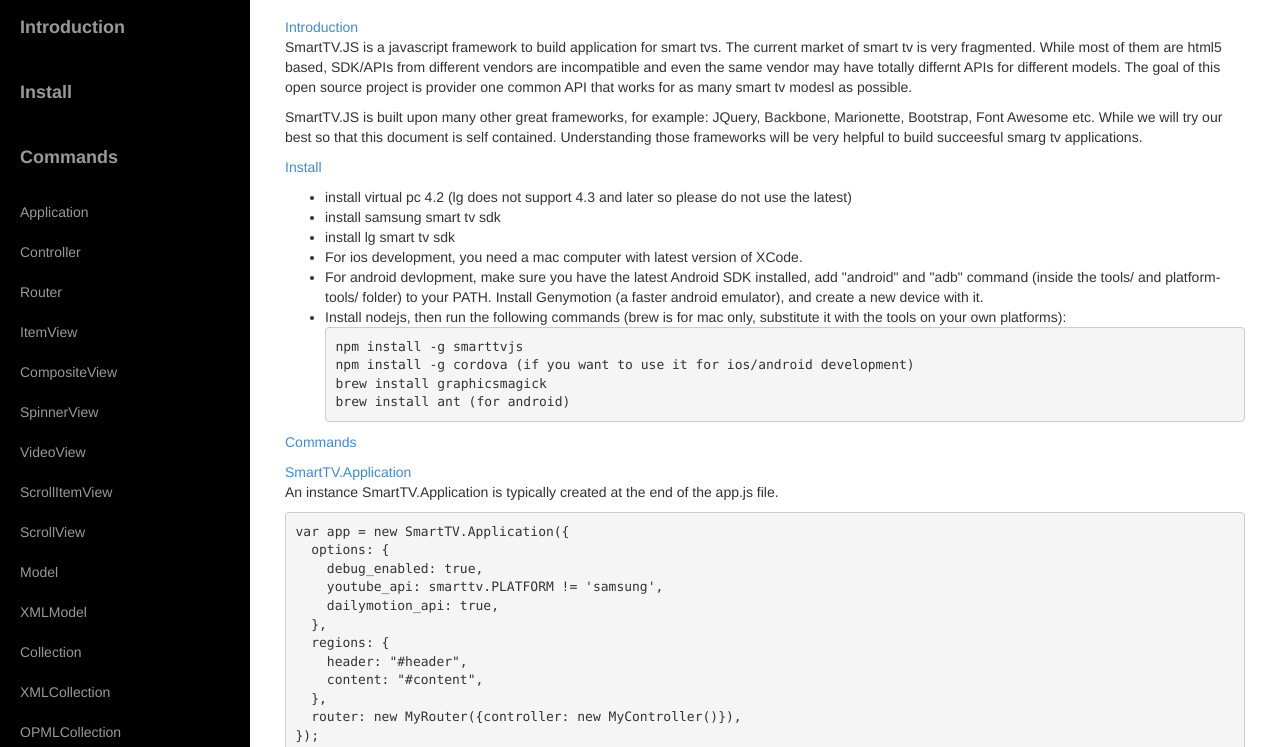
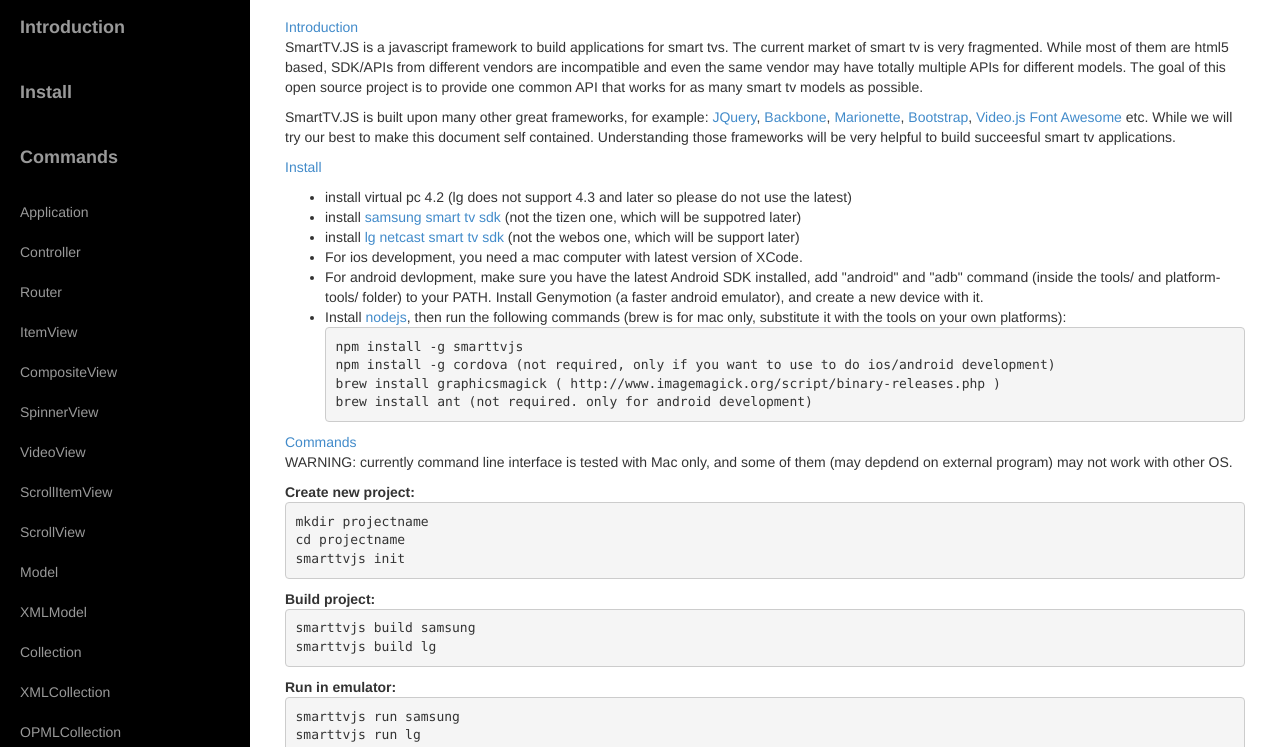
Before and after one commit to smarttvjs/smarttvjs.com, a website: page public/index.html in a window 1280 px wide. Shown: the part 53-800 px from the top of the page. Drawn offline with Linux system fonts and the light colour scheme.

Commit message:
more document

```diff
--- a/public/index.html
+++ b/public/index.html
@@ -60,37 +60,66 @@
           <div class="col-lg-12">
             <a id="Introduction">Introduction</a>
             <p>
-            SmartTV.JS is a javascript framework to build application for smart tvs. The current market of smart tv is very fragmented. While
-            most of them are html5 based, SDK/APIs from different vendors are incompatible and even the same vendor may have totally differnt
-            APIs for different models. The goal of this open source project is provider one common API that works for as many smart tv modesl
+            SmartTV.JS is a javascript framework to build applications for smart tvs. The current market of smart tv is very fragmented. While
+            most of them are html5 based, SDK/APIs from different vendors are incompatible and even the same vendor may have totally multiple
+            APIs for different models. The goal of this open source project is to provide one common API that works for as many smart tv models
             as possible.
             </p>
             <p>
-            SmartTV.JS is built upon many other great frameworks, for example: JQuery, Backbone, Marionette, Bootstrap, Font Awesome etc. While
-            we will try our best so that this document is self contained. Understanding those frameworks will be very helpful to build succeesful
-            smarg tv applications.
+            SmartTV.JS is built upon many other great frameworks, for example: <a href="http://jquery.org">JQuery</a>,
+              <a href="http://backbonejs.org">Backbone</a>,
+              <a href="http://marionettejs.com">Marionette</a>,
+              <a href="http://getbootstrap.com">Bootstrap</a>,
+              <a href="http://www.videojs.com">Video.js</a>
+              <a href="http://fontawesome.io">Font Awesome</a> etc. While
+            we will try our best to make this document self contained. Understanding those frameworks will be very helpful to build succeesful
+            smart tv applications.
             </p>
             <a id="Install">Install</a>
             <p>
             <ul>
               <li>install virtual pc 4.2 (lg does not support 4.3 and later so please do not use the latest) </li>
-              <li>install samsung smart tv sdk </li>
-              <li>install lg smart tv sdk </li>
+              <li>install <a href="https://www.samsungdforum.com/Devtools/SdkDownload">samsung smart tv sdk</a> (not the tizen one, which will be suppotred later) </li>
+              <li>install <a href="http://developer.lge.com/resource/tv/RetrieveNetCastSdktools.dev">lg netcast smart tv sdk</a> (not the webos one, which will be support later) </li>
               <li>For ios development, you need a mac computer with latest version of XCode. </li>
               <li>For android devlopment, make sure you have the latest Android SDK installed,
               add "android" and "adb" command (inside the tools/ and platform-tools/ folder) to your PATH. Install Genymotion (a faster android emulator), and create a new device with it.</li>
-              <li>Install nodejs, then run the following commands (brew is for mac only, substitute it with the tools on your own platforms):</li>
+              <li>Install <a href="https://nodejs.org/download/">nodejs</a>, then run the following commands (brew is for mac only, substitute it with the tools on your own platforms):</li>
 <pre>
 npm install -g smarttvjs
-npm install -g cordova (if you want to use it for ios/android development)
-brew install graphicsmagick
-brew install ant (for android)
+npm install -g cordova (not required, only if you want to use to do ios/android development)
+brew install graphicsmagick ( http://www.imagemagick.org/script/binary-releases.php )
+brew install ant (not required. only for android development)
 </pre>
             </ul>
             </p>
             <a id="Commands">Commands</a>
             <p>
+              WARNING: currently command line interface is tested with Mac only, and some of them (may depdend on external program) may not work with other OS.
             </p>
+            <b>Create new project:</b>
+<pre>
+mkdir projectname
+cd projectname
+smarttvjs init
+</pre>
+
+        <b>Build project:</b>
+<pre>
+smarttvjs build samsung
+smarttvjs build lg
+</pre>
+
+          <b>Run in emulator:</b>
+<pre>
+smarttvjs run samsung
+smarttvjs run lg
+</pre>
+            <b>Install on real samsung tv as developer:</b>
+<pre>
+sudo smarttvjs server 80 build/
+</pre>
+<p>You do not need to use vendor IDE for development, but if you want to, you can import project from build/samsung in samsung sdk and import project from buidl/lg in lg sdk
 
             <a id="Application">SmartTV.Application</a>
             <p>
```
